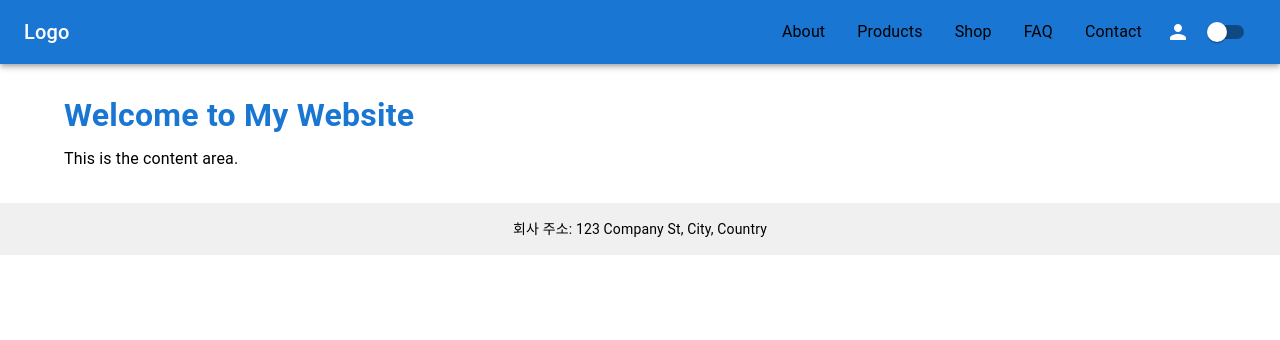
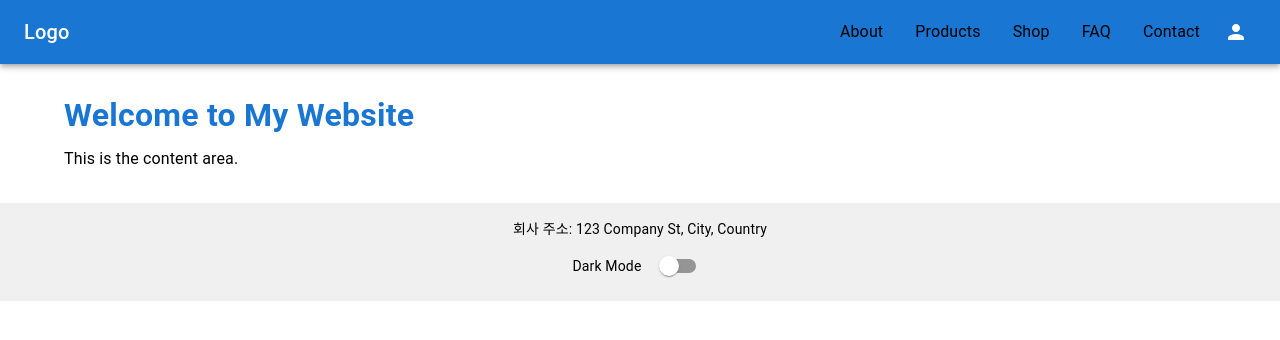
Before and after one commit to gnuboard/nextjs, a Next.js app in the folder opus/: page / in a window 1280 px wide. Shown: the top 340 px of the page. Built offline with nearby package versions, Linux system fonts and the light colour scheme.

Commit message:
다크모드 하단으로 옮김

```diff
--- a/opus/src/components/Footer.js
+++ b/opus/src/components/Footer.js
@@ -1,14 +1,33 @@
 // src/components/Footer.js
-
+"use client";
 import React from 'react';
-import { Box, Typography } from '@mui/material';
+import { Box, Typography, Switch } from '@mui/material';
+import { useTheme } from '@mui/material/styles'; // useTheme 훅을 @mui/material/styles에서 가져옴
+import { useTheme as useCustomTheme } from '@/components/ThemeContext'; // ThemeContext에서 테마 관련 훅 import
 
 const Footer = () => {
+  const theme = useTheme(); // MUI의 useTheme 훅을 사용하여 theme 가져오기
+  const { isDarkMode, toggleTheme } = useCustomTheme(); // 커스텀 ThemeContext에서 테마 상태와 토글 함수 가져오기
+
   return (
-    <Box component="footer">
-      <Typography variant="body2">
+    <Box
+      component="footer"
+      sx={{
+        backgroundColor: theme.palette.background.paper,
+        color: theme.palette.text.primary,
+        padding: '1rem',
+        textAlign: 'center',
+      }}
+    >
+      <Typography variant="body2" sx={{ mb: 1 }}>
         회사 주소: 123 Company St, City, Country
       </Typography>
+      <Box sx={{ display: 'flex', justifyContent: 'center', alignItems: 'center' }}>
+        <Typography variant="body2" sx={{ mr: 1 }}>
+          Dark Mode
+        </Typography>
+        <Switch checked={isDarkMode} onChange={toggleTheme} />
+      </Box>
     </Box>
   );
 };
--- a/opus/src/components/Header.js
+++ b/opus/src/components/Header.js
@@ -2,18 +2,16 @@
 "use client";
 
 import React, { useState } from 'react';
-import { AppBar, Toolbar, Typography, IconButton, Drawer, List, ListItem, ListItemText, Tooltip, Switch } from '@mui/material';
+import { AppBar, Toolbar, Typography, IconButton, Drawer, List, ListItem, ListItemText, Tooltip } from '@mui/material';
 import MenuIcon from '@mui/icons-material/Menu';
 import PersonIcon from '@mui/icons-material/Person';
 import LogoutIcon from '@mui/icons-material/Logout';
 import Link from 'next/link';
 import { useAuth } from '@/components/AuthorContext';
-import { useTheme } from '@/components/ThemeContext'; // ThemeContext에서 테마 관련 훅 import
 
 const Header = ({ backgroundColor }) => {
   const [isOpen, setIsOpen] = useState(false);
   const { accessToken, username, logout } = useAuth();
-  const { isDarkMode, toggleTheme } = useTheme(); // 테마 상태와 토글 함수 가져오기
 
   const toggleSideMenu = () => {
     setIsOpen(!isOpen);
@@ -67,8 +65,6 @@ const Header = ({ backgroundColor }) => {
           </Tooltip>
         )}
 
-        <Switch checked={isDarkMode} onChange={toggleTheme} />
-
         <IconButton
           edge="end"
           color="inherit"
```
